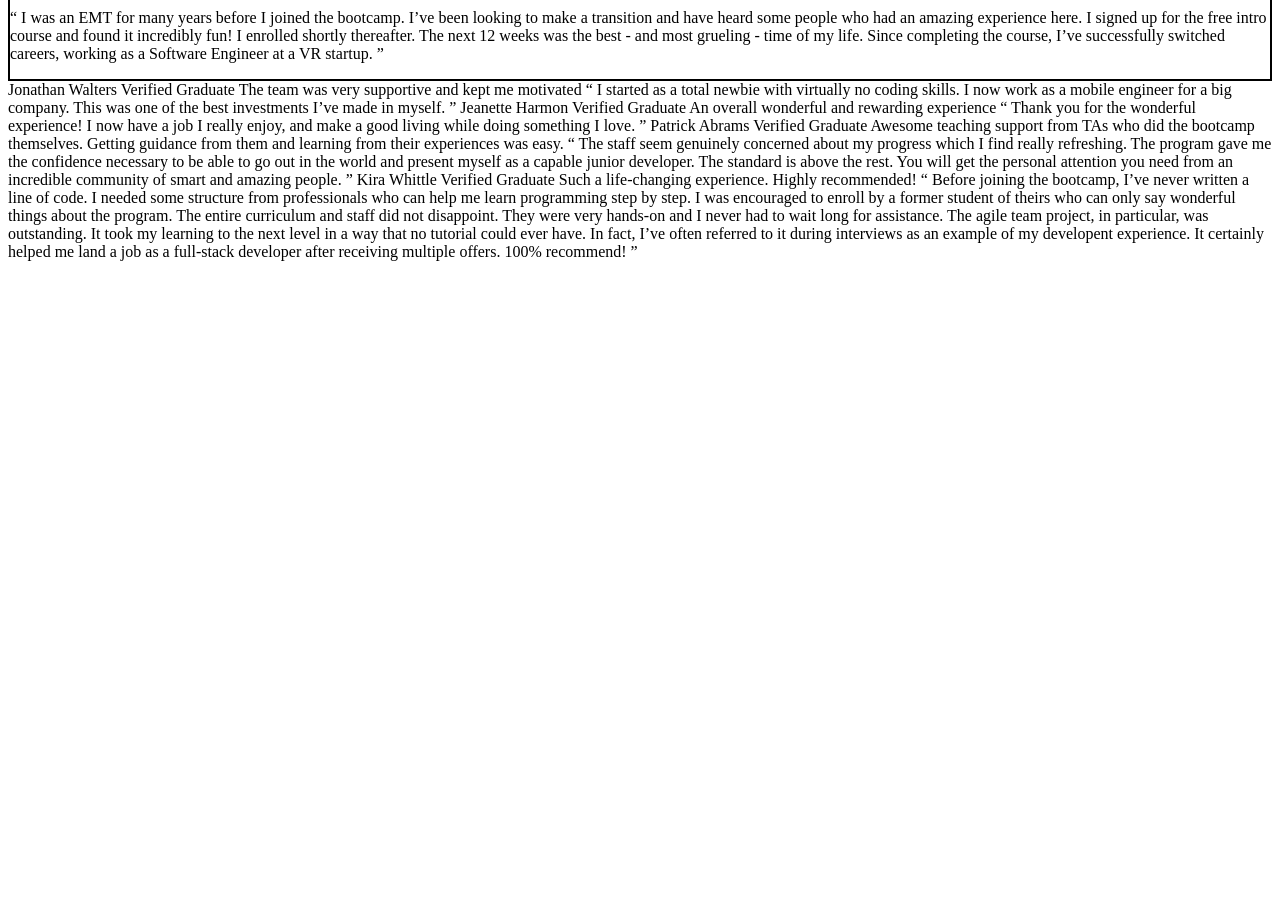
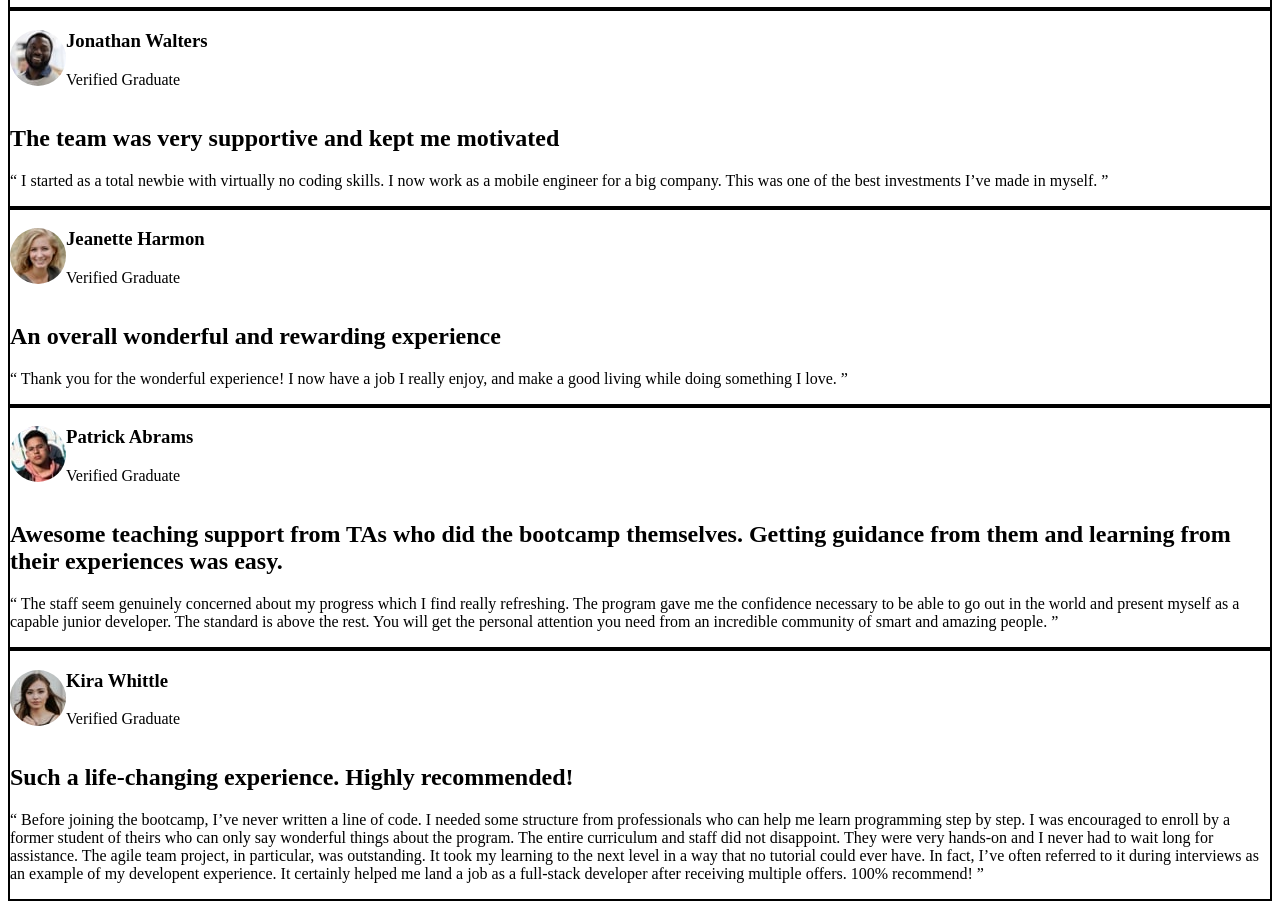
Before and after one commit to vikrambenipal/testimonials-css-grid, a plain HTML site: page index.html in a window 1280 px wide. Shown: the part 260-1169 px from the top of the page. Before the commit the page ends 800 px from the top, so only its background shows below. Drawn offline with Linux system fonts and the light colour scheme.

Commit message:
html finished

```diff
--- a/index.html
+++ b/index.html
@@ -15,7 +15,6 @@
   </style>
 </head>
 <body>
-  <h1>Hi</h1>
   <div class="app-container">
     <div class="box" id="box-1">
       <div class="bio">
@@ -33,50 +32,63 @@
           The next 12 weeks was the best - and most grueling - time of my life. Since completing
           the course, I’ve successfully switched careers, working as a Software Engineer at a VR startup. ”</p>
     </div>
+    <div class="box" id="box-2">
+      <div class="bio">
+        <img src="images/image-jonathan.jpg">
+        <div class="bio-name">
+          <h3>Jonathan Walters</h3>
+          <p>Verified Graduate</p>
         </div>
-
-
-
-  Jonathan Walters
-  Verified Graduate
-
-  The team was very supportive and kept me motivated
-
-  “ I started as a total newbie with virtually no coding skills. I now work as a mobile engineer
-  for a big company. This was one of the best investments I’ve made in myself. ”
-
-  Jeanette Harmon
-  Verified Graduate
-
-  An overall wonderful and rewarding experience
-
-  “ Thank you for the wonderful experience! I now have a job I really enjoy, and make a good living
-  while doing something I love. ”
-
-  Patrick Abrams
-  Verified Graduate
-
-  Awesome teaching support from TAs who did the bootcamp themselves. Getting guidance from them and
-  learning from their experiences was easy.
-
-  “ The staff seem genuinely concerned about my progress which I find really refreshing. The program
+      </div>
+      <h2>The team was very supportive and kept me motivated</h2>
+        <p>“ I started as a total newbie with virtually no coding skills. I now work as a mobile engineer
+          for a big company. This was one of the best investments I’ve made in myself. ”</p>
+    </div>
+    <div class="box" id="box-3">
+      <div class="bio">
+        <img src="images/image-jeanette.jpg">
+        <div class="bio-name">
+          <h3>Jeanette Harmon</h3>
+          <p>Verified Graduate</p>
+        </div>
+      </div>
+      <h2>An overall wonderful and rewarding experience</h2>
+        <p>“ Thank you for the wonderful experience! I now have a job I really enjoy, and make a good living
+          while doing something I love. ”</p>
+    </div>
+    <div class="box" id="box-4">
+      <div class="bio">
+        <img src="images/image-patrick.jpg">
+        <div class="bio-name">
+          <h3>Patrick Abrams</h3>
+          <p>Verified Graduate</p>
+        </div>
+      </div>
+      <h2>Awesome teaching support from TAs who did the bootcamp themselves. Getting guidance from them and
+        learning from their experiences was easy.</h2>
+        <p>“ The staff seem genuinely concerned about my progress which I find really refreshing. The program
           gave me the confidence necessary to be able to go out in the world and present myself as a capable
           junior developer. The standard is above the rest. You will get the personal attention you need from
-  an incredible community of smart and amazing people. ”
-
-  Kira Whittle
-  Verified Graduate
-
-  Such a life-changing experience. Highly recommended!
-
-  “ Before joining the bootcamp, I’ve never written a line of code. I needed some structure from
+          an incredible community of smart and amazing people. ”</p>
+    </div>
+    <div class="box" id="box-5">
+      <div class="bio">
+        <img src="images/image-kira.jpg">
+        <div class="bio-name">
+          <h3>Kira Whittle</h3>
+          <p>Verified Graduate</p>
+        </div>
+      </div>
+      <h2>Such a life-changing experience. Highly recommended!</h2>
+        <p>“ Before joining the bootcamp, I’ve never written a line of code. I needed some structure from
           professionals who can help me learn programming step by step. I was encouraged to enroll by a former
           student of theirs who can only say wonderful things about the program. The entire curriculum and staff
           did not disappoint. They were very hands-on and I never had to wait long for assistance. The agile team
           project, in particular, was outstanding. It took my learning to the next level in a way that no tutorial
           could ever have. In fact, I’ve often referred to it during interviews as an example of my developent
           experience. It certainly helped me land a job as a full-stack developer after receiving multiple offers.
-  100% recommend! ”
-
+          100% recommend! ”</p>
+    </div>
+  </div>
 </body>
 </html>
```
Lines whose indentation alone changed are shown as unchanged.
